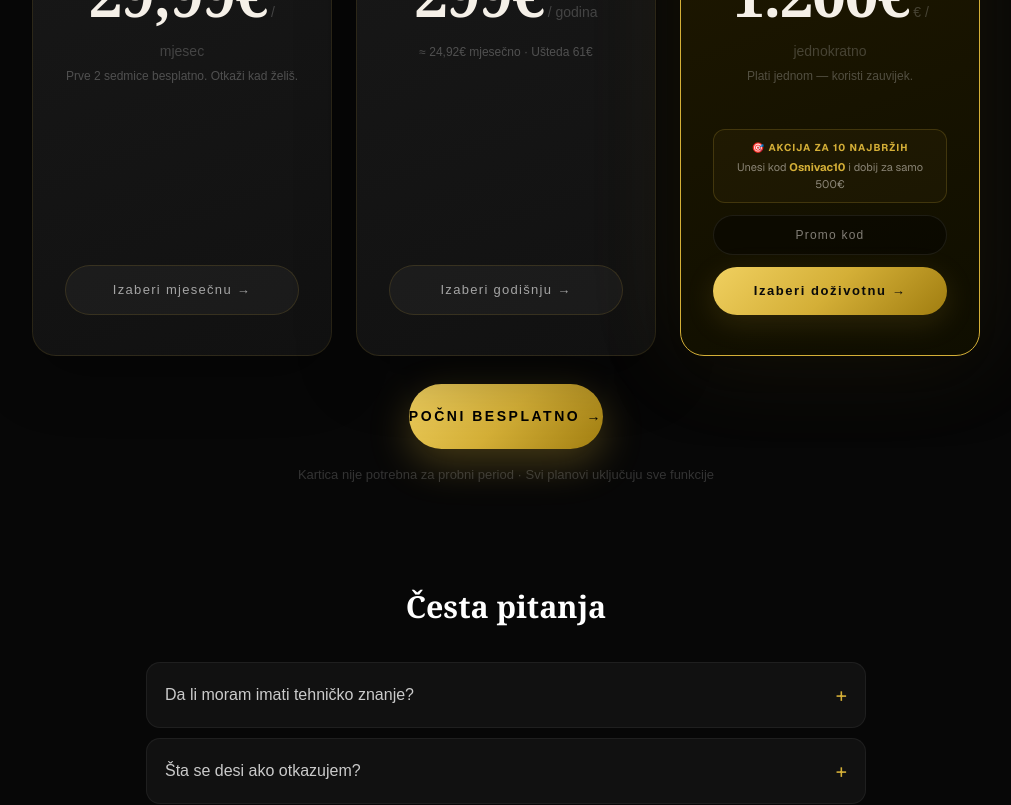
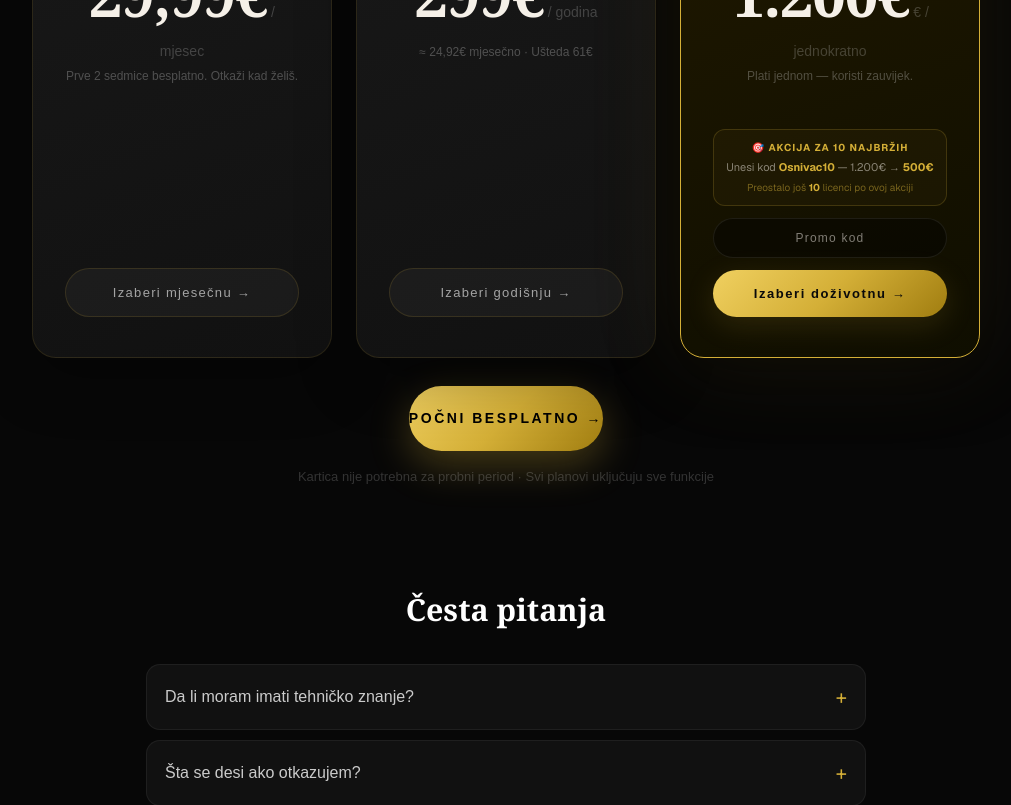
Before and after one commit to Zoran251/salon_pro, a Next.js app: page / in a window 1280 px wide. Shown: the part 2360-3165 px from the top of the page, without its empty margins (134-1145 px from the left). Built offline with nearby package versions, Linux system fonts and the light colour scheme; no server answers.

Commit message:
Dodat brojac: preostalo 10 licenci po akciji

```diff
--- a/app/frizerski salon.tsx
+++ b/app/frizerski salon.tsx
@@ -147,8 +147,9 @@ export default function Home() {
                     <div style={{padding:'10px',border:'0.5px solid rgba(212,175,55,.2)',borderRadius:12,background:'rgba(212,175,55,.04)',marginBottom:12}}>
                       <div style={{fontSize:10,color:'#d4af37',fontWeight:700,letterSpacing:'0.1em',marginBottom:4}}>🎯 AKCIJA ZA 10 NAJBRŽIH</div>
                       <div style={{fontSize:11,color:'rgba(245,240,232,.5)'}}>
-                        Unesi kod <strong style={{color:'#d4af37'}}>Osnivac10</strong> i dobij za samo 500€
+                        Unesi kod <strong style={{color:'#d4af37'}}>Osnivac10</strong> — 1.200€ → <strong style={{color:'#d4af37'}}>500€</strong>
                       </div>
+                      <div style={{fontSize:10,color:'rgba(212,175,55,.5)',marginTop:4}}>Preostalo još <strong style={{color:'#d4af37'}}>10</strong> licenci po ovoj akciji</div>
                     </div>
                     <input type="text" placeholder="Promo kod" value={promoKod}
                       onChange={e => setPromoKod(e.target.value)}
--- a/app/landing/salon-pro-landing.tsx
+++ b/app/landing/salon-pro-landing.tsx
@@ -482,12 +482,13 @@ export default function SalonProLanding() {
               isticanje={true}
             >
               <div style={{ marginBottom: 12, marginTop: 'auto' }}>
-                <div style={{ padding: '10px', border: '0.5px solid rgba(212,175,55,.2)', borderRadius: 12, background: 'rgba(212,175,55,.04)', marginBottom: 12 }}>
-                  <div style={{ fontSize: 10, color: GOLD, fontWeight: 700, letterSpacing: '0.1em', marginBottom: 4 }}>🎯 AKCIJA ZA 10 NAJBRŽIH</div>
-                  <div style={{ fontSize: 11, color: 'rgba(245,240,232,.5)' }}>
-                    Unesi kod <strong style={{ color: GOLD }}>Osnivac10</strong> i dobij za samo 500€
+                  <div style={{ padding: '10px', border: '0.5px solid rgba(212,175,55,.2)', borderRadius: 12, background: 'rgba(212,175,55,.04)', marginBottom: 12 }}>
+                    <div style={{ fontSize: 10, color: GOLD, fontWeight: 700, letterSpacing: '0.1em', marginBottom: 4 }}>🎯 AKCIJA ZA 10 NAJBRŽIH</div>
+                    <div style={{ fontSize: 11, color: 'rgba(245,240,232,.5)' }}>
+                      Unesi kod <strong style={{ color: GOLD }}>Osnivac10</strong> — 1.200€ → <strong style={{ color: GOLD }}>500€</strong>
+                    </div>
+                    <div style={{ fontSize: 10, color: 'rgba(212,175,55,.5)', marginTop: 4 }}>Preostalo još <strong style={{ color: GOLD }}>10</strong> licenci po ovoj akciji</div>
                   </div>
-                </div>
                 <input
                   type="text"
                   placeholder="Promo kod"
```
